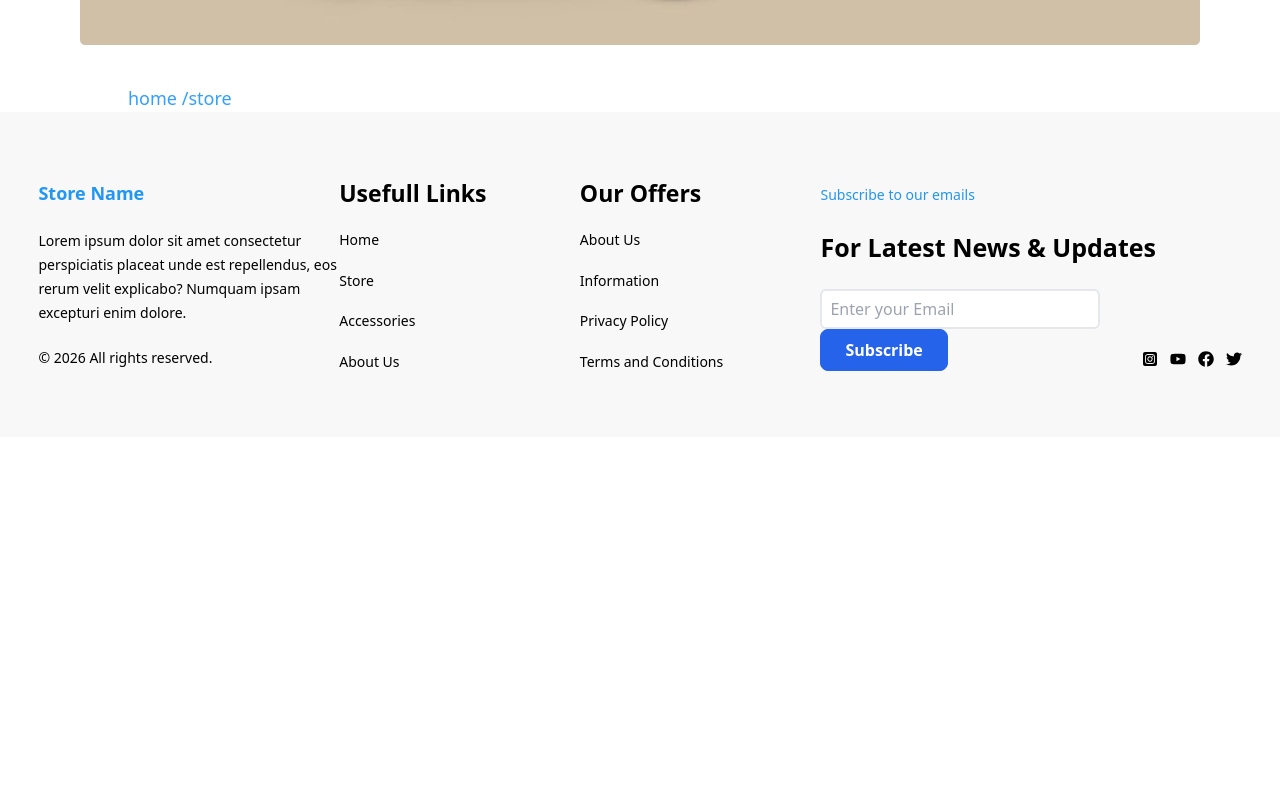
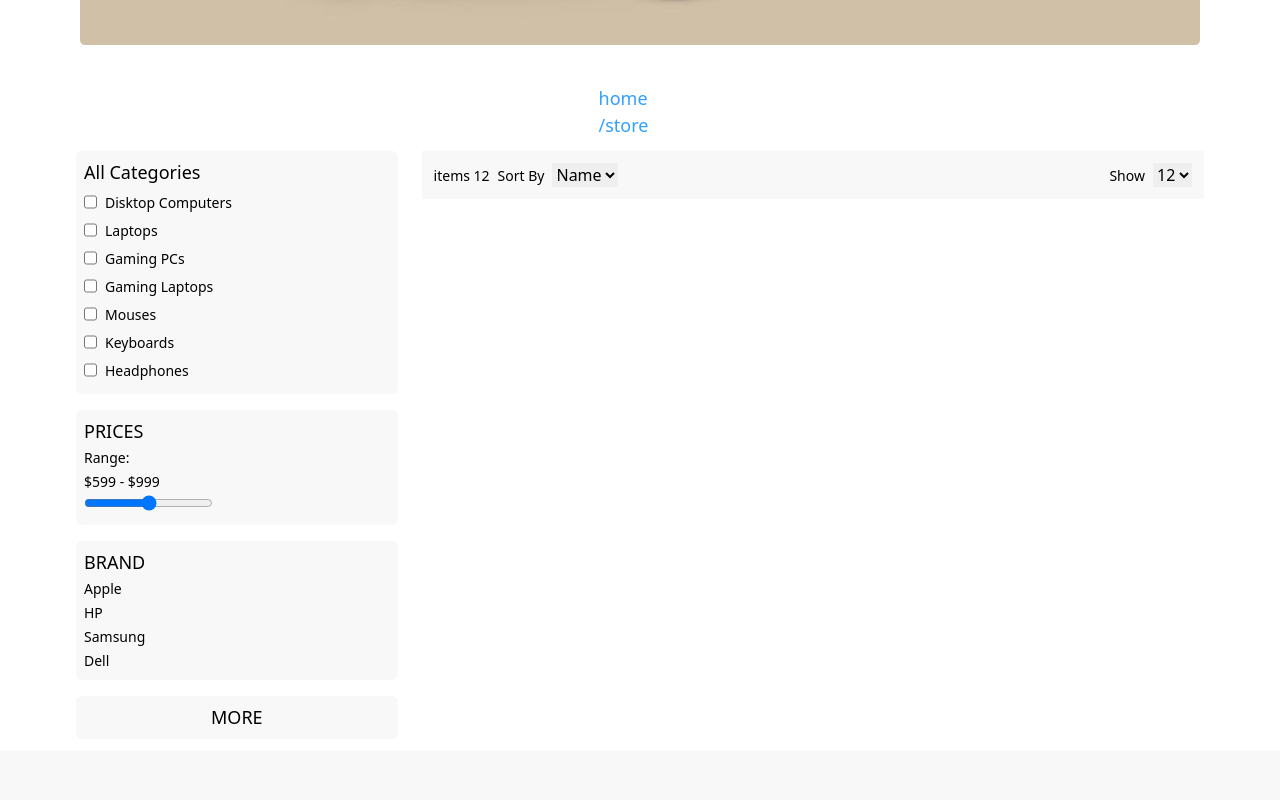
Before and after one commit to mhuzaifa360/react-computer-system-ecommerce-project, a React (Vite) app: page /store in a window 1280 px wide. Shown: the part 440-1240 px from the top of the page. Before the commit the page ends 877 px from the top, so only its background shows below. Built offline with nearby package versions, Linux system fonts and the light colour scheme.

Commit message:
create full category section in store page

```diff
--- a/src/App.jsx
+++ b/src/App.jsx
@@ -9,14 +9,10 @@ import Navigation from "./components/Navigation";
 function App() {
   return (
     <div>
-        {
-
-        }
         <Header />
         <Routes>
           <Route path="/" element={<Home />} />
           <Route path="/store" element={<Store />} />
-          {/* <Route path="/store" element={<Store />} /> */}
           {/* <Route path="/mouse" element={<Mouse />} /> */}
           {/* <Route path="/keyboard" element={<Keyboard />} /> */}
           {/* <Route path="/accessories" element={<Accessories />} /> */}
@@ -24,7 +20,6 @@ function App() {
           {/* <Route path="/contactUs" element={<ContactUs />} /> */}
         </Routes>
         <Footer />
-
     </div>
   );
 }
--- a/src/pages/Store.jsx
+++ b/src/pages/Store.jsx
@@ -1,15 +1,123 @@
-import React from 'react'
-import Banner from '../components/store/Banner'
-import Navigation from '../components/Navigation'
+// import React, { useState } from "react";
+import Banner from "../components/store/Banner";
+import Navigation from "../components/Navigation";
+import Typography from "../components/common/Typography";
 
 function Store() {
+  // const [selectedCategory, setSelectedCategory] = useState("all");
+  // const [priceRange, setPriceRange] = useState(0);
   return (
-    <div>
+    <div className="flex flex-col items-center">
       <Banner />
       <Navigation />
 
+      {/* MAIN SECTION */}
+      <div className=" w-[90%] flex ">
+        {/* LEFT SECTION */}
+        <div className=" w-[30%] p-3">
+          {/* CATEGORIES */}
+          <div className="bg-[#F8F8F8] p-2 rounded-md">
+            <Typography varient="h5">All Categories</Typography>
+            <form
+              action=""
+              className=" h-[200px] flex flex-col justify-evenly rounded-md"
+            >
+              <div className="flex gap-2">
+                <input type="checkbox" />
+                <Typography varient="small">Disktop Computers</Typography>
+              </div>
+              <div className="flex gap-2">
+                <input type="checkbox" />
+                <Typography varient="small">Laptops</Typography>
+              </div>
+              <div className="flex gap-2">
+                <input type="checkbox" />
+                <Typography varient="small">Gaming PCs</Typography>
+              </div>
+              <div className="flex gap-2">
+                <input type="checkbox" />
+                <Typography varient="small">Gaming Laptops</Typography>
+              </div>
+              <div className="flex gap-2">
+                <input type="checkbox" />
+                <Typography varient="small">Mouses</Typography>
+              </div>
+              <div className="flex gap-2">
+                <input type="checkbox" />
+                <Typography varient="small">Keyboards</Typography>
+              </div>
+              <div className="flex gap-2">
+                <input type="checkbox" />
+                <Typography varient="small">Headphones</Typography>
+              </div>
+            </form>
+          </div>
+          {/* PRICE RANGE */}
+          <div className="bg-[#F8F8F8] mt-4 rounded-md p-2">
+            <Typography varient="h5">PRICES</Typography>
+            <div>
+              <Typography varient="small">Range:</Typography>
+              <Typography varient="small">$599 - $999</Typography>
+            </div>
+            <input type="range" />
+          </div>
+          {/* BRAND */}
+          <div className="bg-[#F8F8F8] mt-4 rounded-md p-2">
+            <Typography varient="h5">BRAND</Typography>
+            <div>
+              <Typography varient="small">Apple</Typography>
+              <Typography varient="small"></Typography>
+            </div>
+            <div>
+              <Typography varient="small">HP</Typography>
+              <Typography varient="small"></Typography>
+            </div>
+            <div>
+              <Typography varient="small">Samsung</Typography>
+              <Typography varient="small"></Typography>
+            </div>
+            <div>
+              <Typography varient="small">Dell</Typography>
+              <Typography varient="small"></Typography>
+            </div>
+          </div>
+          {/* MORE */}
+          <div className="bg-[#F8F8F8] mt-4 text-center rounded-md p-2">
+            <Typography varient="h5">MORE</Typography>
+          </div>
+        </div>
+
+        {/* RIGHT SECTION */}
+        <div className="p-3 w-[70%]">
+          {/* PRODUCTS HEAD */}
+          <div className="flex justify-between bg-[#F8F8F8] p-3">
+            <div className="flex gap-2">
+              {/* SHOW ITEMS NUMBER */}
+              <Typography varient="small">items 12 </Typography>
+              {/* SORT PRODUCTS BY NAME */}
+              <form action="" className="flex gap-2">
+                <Typography varient="small">Sort By</Typography>
+                <select name="" id="">
+                  <option value="">Name</option>
+                </select>
+              </form>
+            </div>
+            {/* NUMBER OF ITEMS WILL BE SHOWN */}
+            <div className="flex">
+              <form action="" className="flex gap-2">
+                <Typography varient="small">Show</Typography>
+                <select name="" id="">
+                  <option value="">12</option>
+                </select>
+              </form>
+            </div>
+          </div>
+          {/* PRODUCTS */}
+          <div></div>
+        </div>
+      </div>
     </div>
-  )
+  );
 }
 
-export default Store
+export default Store;
```
